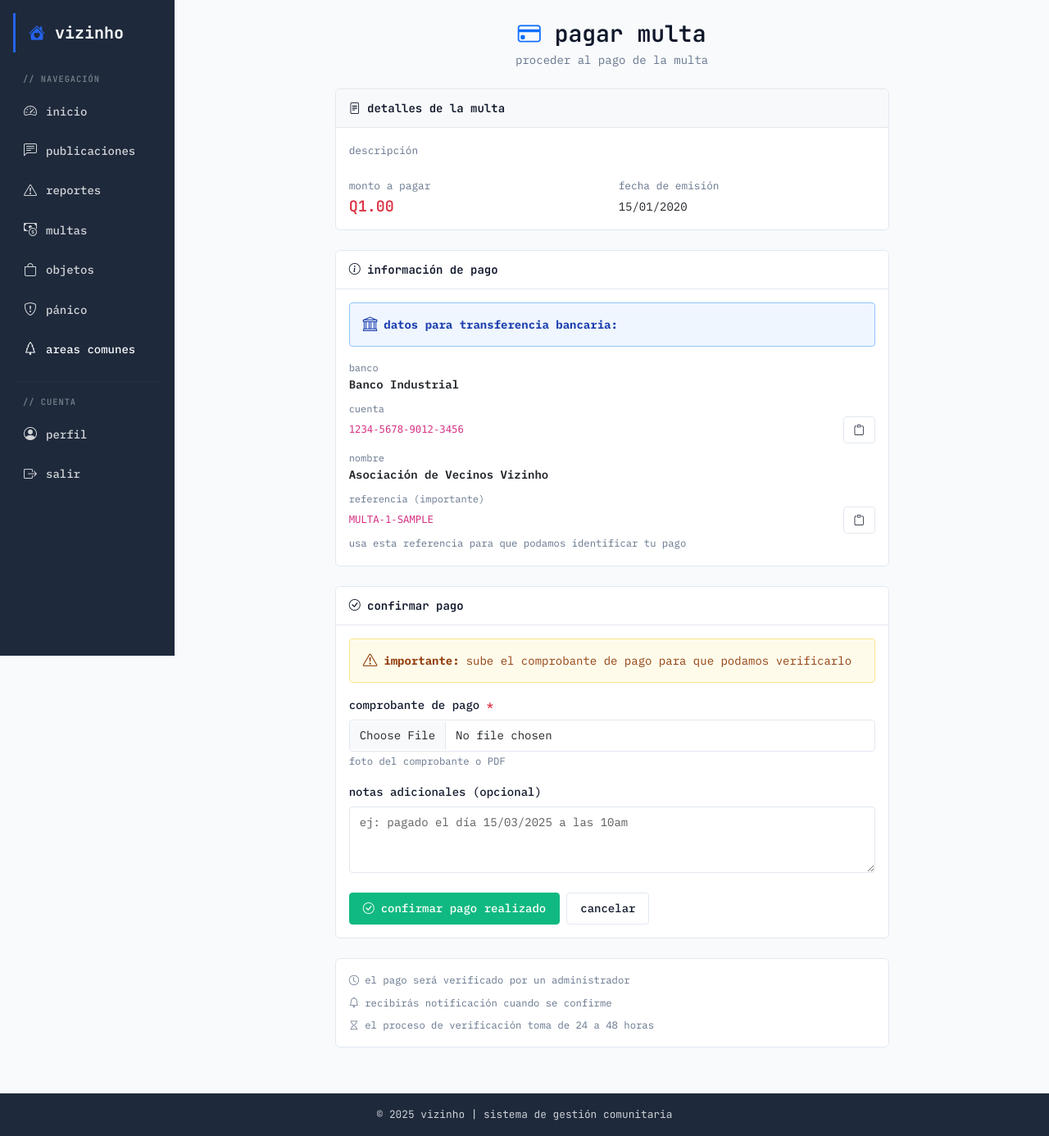
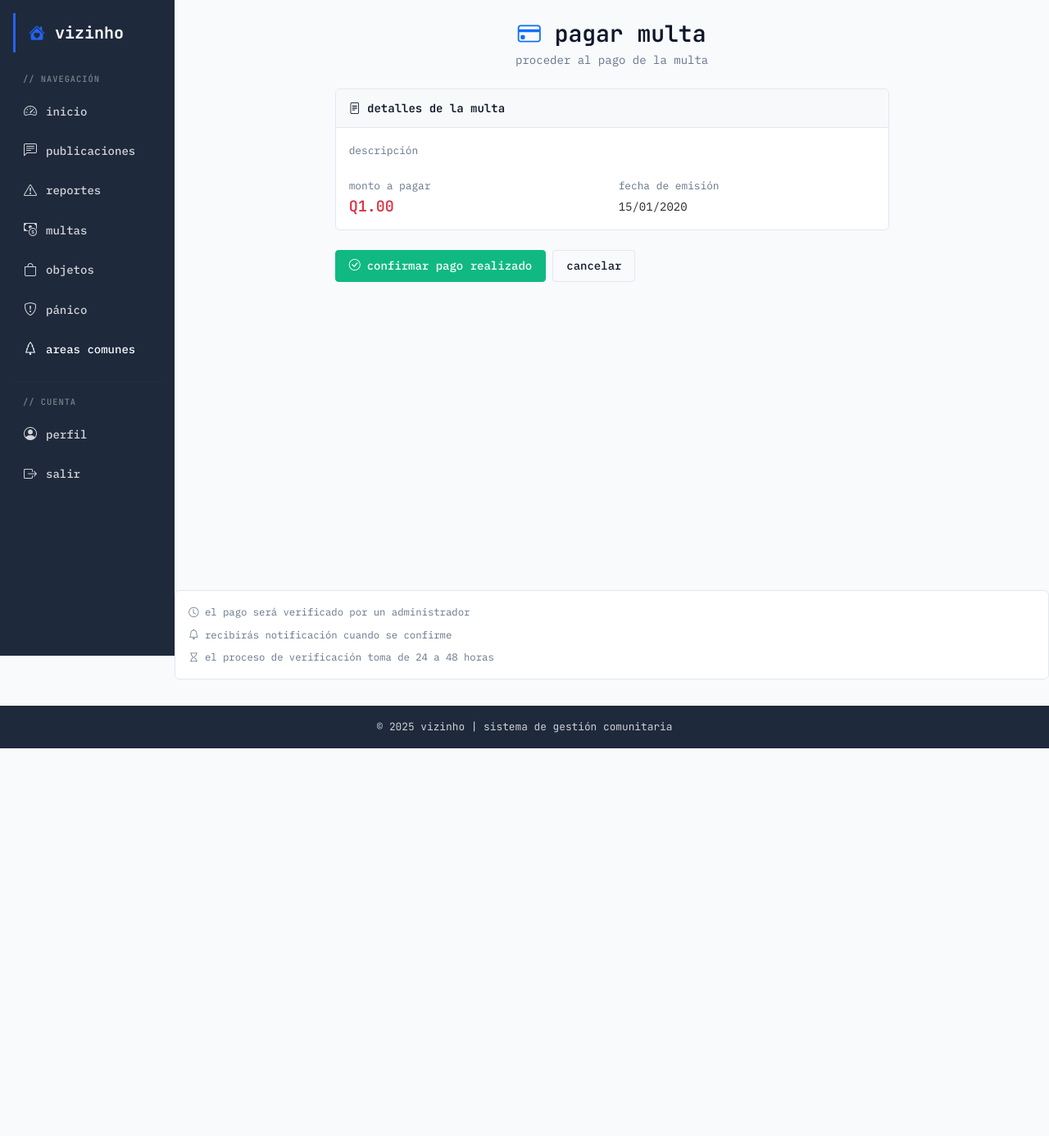
Before and after one commit to Seba-sRod-1808/Vizinho, a Django app: page /multas/1/pagar/ in a window 1280 px wide. Shown: the whole page at 82% size. After the commit the page ends 913 px from the top, so only its background shows below. Run offline with Django 5.2, Linux system fonts and the light colour scheme; a user stored in the database is signed in; tables that the repository leaves empty hold one stand-in row (values such as "Sample post").

Commit message:
Corregido bug de pago de multas, habia implementado un hook postpago que no tenia nada

```diff
--- a/core/templates/multas/pagar_multa.html
+++ b/core/templates/multas/pagar_multa.html
@@ -37,106 +37,6 @@
       </div>
     </div>
   </div>
-
-  <!-- Información de pago -->
-  <div class="card mb-4">
-    <div class="card-header">
-      <i class="bi bi-info-circle"></i> información de pago
-    </div>
-    <div class="card-body">
-      <div class="alert alert-info mb-3">
-        <i class="bi bi-bank"></i>
-        <strong>datos para transferencia bancaria:</strong>
-      </div>
-
-      <div class="mb-2">
-        <small class="text-muted d-block" style="font-size: 0.75rem;">banco</small>
-        <p class="mb-0 fw-semibold">Banco Industrial</p>
-      </div>
-
-      <div class="mb-2">
-        <small class="text-muted d-block" style="font-size: 0.75rem;">cuenta</small>
-        <div class="d-flex align-items-center gap-2">
-          <code id="cuenta" class="flex-grow-1">1234-5678-9012-3456</code>
-          <button
-            type="button"
-            class="btn btn-sm btn-outline-secondary"
-            onclick="copyToClipboard('1234-5678-9012-3456', this)"
-            data-tooltip="copiar número"
-          >
-            <i class="bi bi-clipboard"></i>
-          </button>
-        </div>
-      </div>
-
-      <div class="mb-2">
-        <small class="text-muted d-block" style="font-size: 0.75rem;">nombre</small>
-        <p class="mb-0 fw-semibold">Asociación de Vecinos Vizinho</p>
-      </div>
-
-      <div>
-        <small class="text-muted d-block" style="font-size: 0.75rem;">referencia (importante)</small>
-        <div class="d-flex align-items-center gap-2">
-          <code id="referencia" class="flex-grow-1">MULTA-{{ multa.id }}-{{ user.username|upper }}</code>
-          <button
-            type="button"
-            class="btn btn-sm btn-outline-secondary"
-            onclick="copyToClipboard('MULTA-{{ multa.id }}-{{ user.username|upper }}', this)"
-            data-tooltip="copiar referencia"
-          >
-            <i class="bi bi-clipboard"></i>
-          </button>
-        </div>
-        <small class="text-muted">usa esta referencia para que podamos identificar tu pago</small>
-      </div>
-    </div>
-  </div>
-
-  <!-- Confirmación de pago -->
-  <div class="card mb-4">
-    <div class="card-header">
-      <i class="bi bi-check-circle"></i> confirmar pago
-    </div>
-    <div class="card-body">
-      <form method="post" enctype="multipart/form-data">
-        {% csrf_token %}
-
-        <div class="alert alert-warning">
-          <i class="bi bi-exclamation-triangle"></i>
-          <strong>importante:</strong> sube el comprobante de pago para que podamos verificarlo
-        </div>
-
-        <!-- Comprobante -->
-        <div class="mb-3">
-          <label for="id_comprobante" class="form-label">comprobante de pago <span class="text-danger">*</span></label>
-          <input
-            type="file"
-            name="comprobante"
-            class="form-control"
-            id="id_comprobante"
-            accept="image/*,.pdf"
-            required
-            onchange="previewComprobante(event)"
-          >
-          <small class="text-muted">foto del comprobante o PDF</small>
-
-          <div id="preview-container" class="mt-3" style="display: none;">
-            <p class="fw-semibold mb-2" style="font-size: 0.875rem;">vista previa:</p>
-            <img id="preview" class="img-fluid rounded border" style="max-height: 200px;">
-          </div>
-        </div>
-
-        <!-- Notas opcionales -->
-        <div class="mb-4">
-          <label for="id_notas" class="form-label">notas adicionales (opcional)</label>
-          <textarea
-            name="notas"
-            class="form-control"
-            id="id_notas"
-            rows="3"
-            placeholder="ej: pagado el día 15/03/2025 a las 10am"
-          ></textarea>
-        </div>
 
         <!-- Botones -->
         <div class="d-flex gap-2">
```
Also changed, not shown: core/templates/multas/lista_multas.html (+8 -2 lines).
